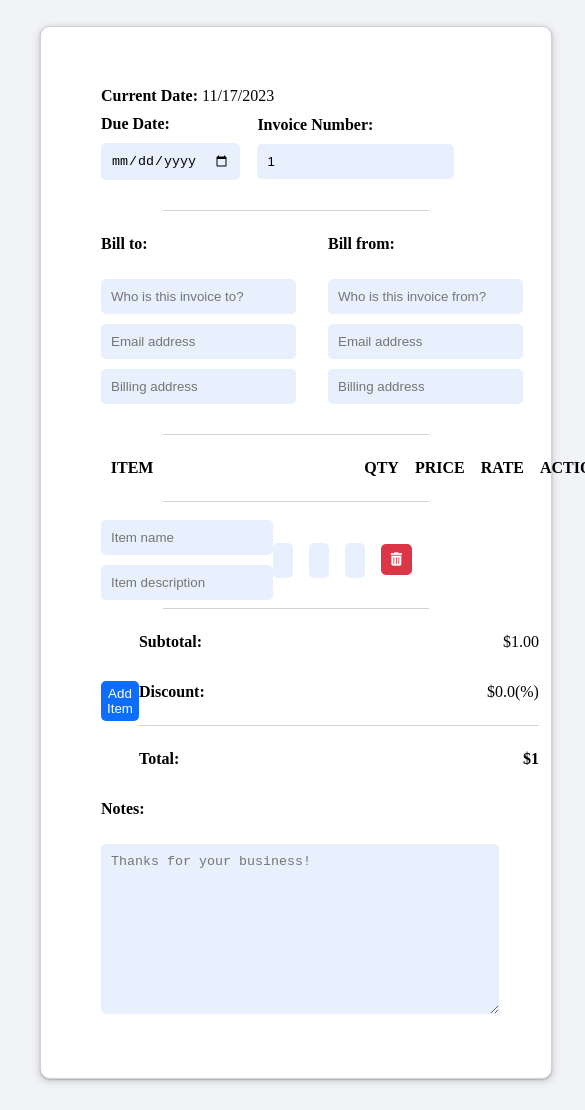
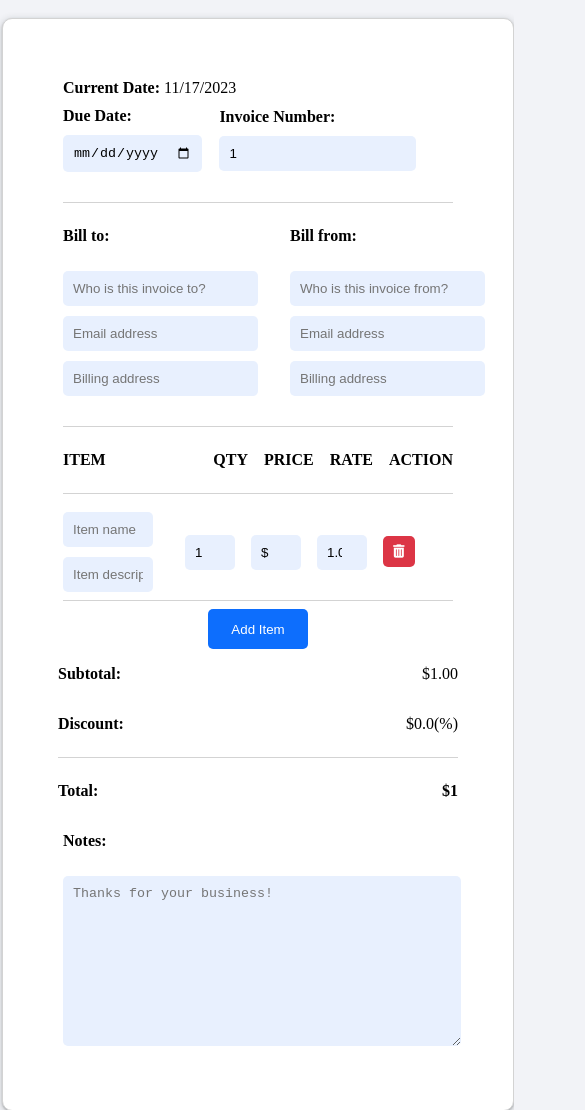
Before and after one commit to AaqibBashirMir/MCT04_Major_project_js, a browser extension: page Yadnika/index.html in a window 390 px wide. Shown: the top 1110 px of the page, 585 px wide, since content can reach past the window. Drawn offline with Linux system fonts and the light colour scheme.

Commit message:
Add files via upload

```diff
--- a/Yadnika/index.html
+++ b/Yadnika/index.html
@@ -5,7 +5,7 @@
     <meta name="viewport" content="width=device-width, initial-scale=1.0">
     <title>Invoice Generator</title>
     <link rel="stylesheet" href="style.css">
-    <link rel="icon" href="https://images.rawpixel.com/image_png_800/cHJpdmF0ZS9sci9pbWFnZXMvd2Vic2l0ZS8yMDIzLTAyL3Zwcm9qZWN0b2xkMS1hdW0tMjIyLWpvYjE3MjItcC5wbmc.png">
+    <link rel="icon" href="https://img.lovepik.com/free-png/20220118/lovepik-paper-airplane-icon-png-image_401455305_wh860.png">
     <link rel="stylesheet" href="https://cdnjs.cloudflare.com/ajax/libs/font-awesome/6.4.2/css/all.min.css">
     <script src="https://cdnjs.cloudflare.com/ajax/libs/html2pdf.js/0.10.1/html2pdf.bundle.min.js" integrity="sha512-GsLlZN/3F2ErC5ifS5QtgpiJtWd43JWSuIgh7mbzZ8zBps+dvLusV+eNQATqgA/HdeKFVgA5v3S/cIrLF7QnIg=="
 	crossorigin="anonymous" referrerpolicy="no-referrer"></script>
--- a/Yadnika/script.js
+++ b/Yadnika/script.js
@@ -37,7 +37,7 @@ AddFields.addEventListener("click",()=>{
         </div>
         <div class="input">
                 <input type="number" min="1" value="1" id="qty" class="qty">
-                <input type="text" class="currency" value=${curreny.value} readonly>
+                <input type="text" class="currency" value='${curreny.value} 'readonly>
                 <input type="number" step="0.01" min="1.00" class="rate" value="1.00" id="rate">
                 <button onclick="handleButtonClick(${itemCount},'hr${itemCount}')"><i class="fa-solid fa-trash-can"></i></button>
         </div>
@@ -90,7 +90,8 @@ function updateTotal(){
             CalculateActual();
         })
         selectCurr.addEventListener('change',()=>{
-            curreny.value = selectCurr.value
+            const Currency = item.querySelector('.currency')
+            Currency.value = selectCurr.value
             discount.textContent = curreny.value + `${dis.value}` + "(%)";
             stotal.textContent = curreny.value + "1.00"
             total.textContent = curreny.value + "1"
--- a/Yadnika/style.css
+++ b/Yadnika/style.css
@@ -1,3 +1,9 @@
+html,body{
+    width: 100%;
+    height: 100%;
+    margin: 0;
+    padding: 0;
+}
 body{
     background-color: #F2F3F7;
     margin: 0;
@@ -128,7 +134,7 @@ hr{
     display: flex;
     justify-content: space-between;
     flex-direction: column;
-    width: 65%;
+    width: 30%;
 }
 .data{
     display: flex;
@@ -313,10 +319,11 @@ th, td {
 }
 
 /* Media Query */
-@media (max-width:950px) {
+@media (max-width:768px) {
     .mainContainer{
         display: flex;
         flex-direction: column;
+        padding: 2px;
     }
     .main-div{
         width: 100vw;
@@ -334,6 +341,37 @@ th, td {
         justify-content: space-between;
         align-items: center;
         width: 68vw;
-        gap: 1rem;
+        gap: 2rem;
+    }
+    hr{
+        width: 100%;
+    }
+    .data1{
+        width: 100px;
+    }
+    .total{
+        display: flex;
+        flex-direction: column;
+    }
+    .ReviewInvoice{
+        width: 100%;
+    }
+    .data1{
+        width: 100%;
+    }
+    .list{
+        width: 100%;
+    }
+    .data{
+        width: 100%;
+    }
+    .input{
+        width: 100%;
+    }
+    .input input{
+        width: 30px;
+    }
+    .data input{
+        width: 70px;
     }
 }
```
